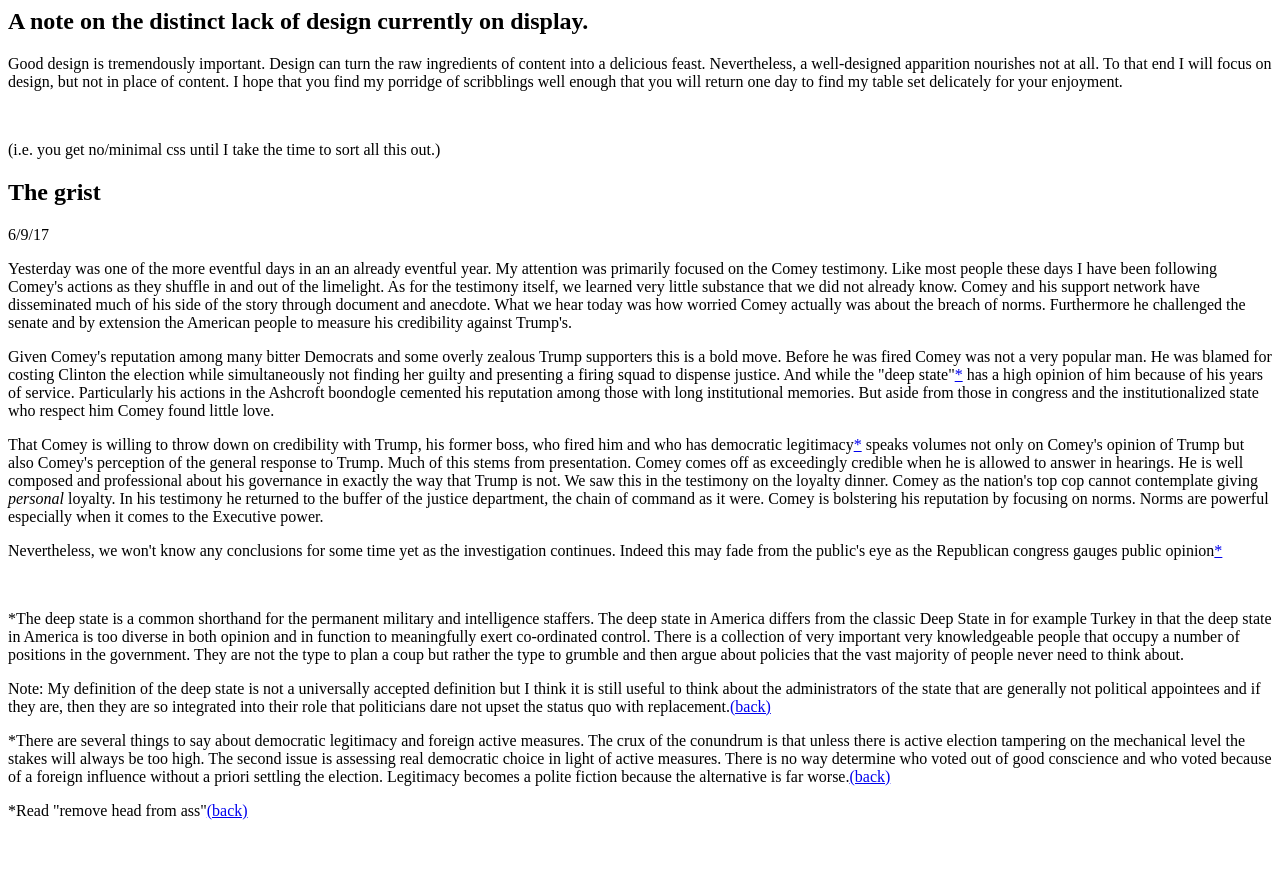
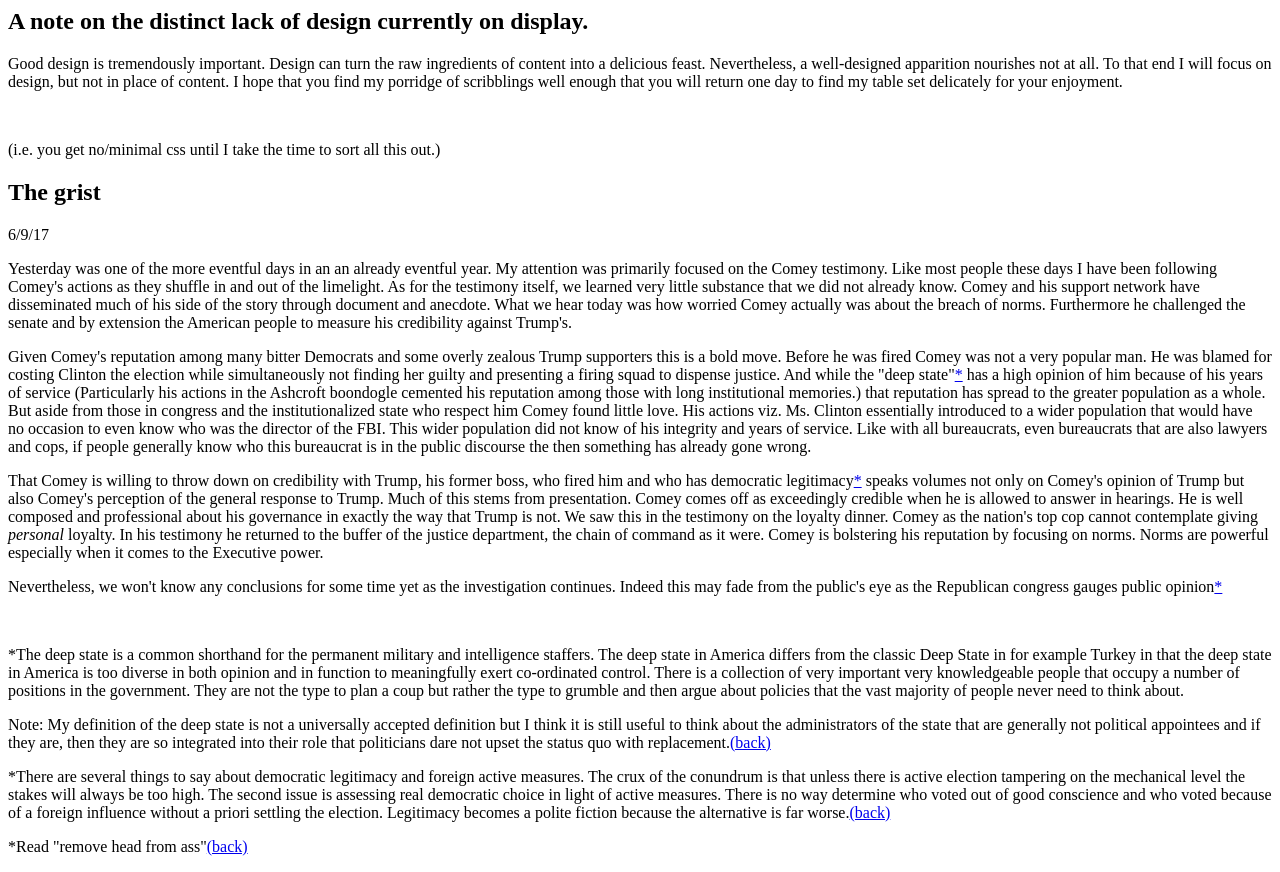
Before and after one commit to levitt-carl/levitt-carl.github.io, a plain HTML site: page index.html in a window 1280 px wide. Before the commit the page ends 836 px from the top, so only its background shows below. Drawn offline with Linux system fonts and the light colour scheme.

Commit message:
Add files via upload

```diff
--- a/index.html
+++ b/index.html
@@ -13,7 +13,7 @@
 <h2>The grist</h2>
 <p>6/9/17</p>
 <p>Yesterday was one of the more eventful days in an an already eventful year. My attention was primarily focused on the Comey testimony. Like most people these days I have been following Comey's actions as they shuffle in and out of the limelight. As for the testimony itself, we learned very little substance that we did not already know. Comey and his support network have disseminated much of his side of the story through document and anecdote. What we hear today was how worried Comey actually was about the breach of norms. Furthermore he challenged the senate and by extension the American people to measure his credibility against Trump's.</p>
-<p>Given Comey's reputation among many bitter Democrats and some overly zealous Trump supporters this is a bold move. Before he was fired Comey was not a very popular man. He was blamed for costing Clinton the election while simultaneously not finding her guilty and presenting a firing squad to dispense justice. And while the "deep state"<a href=#deepstate id="linkback1">*</a> has a high opinion of him because of his years of service. Particularly his actions in the Ashcroft boondogle cemented his reputation among those with long institutional memories. But aside from those in congress and the institutionalized state who respect him Comey found little love.</p>
+<p>Given Comey's reputation among many bitter Democrats and some overly zealous Trump supporters this is a bold move. Before he was fired Comey was not a very popular man. He was blamed for costing Clinton the election while simultaneously not finding her guilty and presenting a firing squad to dispense justice. And while the "deep state"<a href=#deepstate id="linkback1">*</a> has a high opinion of him because of his years of service (Particularly his actions in the Ashcroft boondogle cemented his reputation among those with long institutional memories.) that reputation has spread to the greater population as a whole. But aside from those in congress and the institutionalized state who respect him Comey found little love. His actions viz. Ms. Clinton essentially introduced to a wider population that would have no occasion to even know who was the director of the FBI. This wider population did not know of his integrity and years of service. Like with all bureaucrats, even bureaucrats that are also lawyers and cops, if people generally know who this bureaucrat is in the public discourse the then something has already gone wrong.</p>
 <p>That Comey is willing to throw down on credibility with Trump, his former boss, who fired him and who has democratic legitimacy<a href=#active id="linkback2">*</a> speaks volumes not only on Comey's opinion of Trump but also Comey's perception of the general response to Trump. Much of this stems from presentation. Comey comes off as exceedingly credible when he is allowed to answer in hearings. He is well composed and professional about his governance in exactly the way that Trump is not. We saw this in the testimony on the loyalty dinner. Comey as the nation's top cop cannot contemplate giving <i>personal</i> loyalty. In his testimony he returned to the buffer of the justice department, the chain of command as it were. Comey is bolstering his reputation by focusing on norms. Norms are powerful especially when it comes to the Executive power.</p>
 
 <p>Nevertheless, we won't know any conclusions for some time yet as the investigation continues. Indeed this may fade from the public's eye as the Republican congress gauges public opinion<a href=#ass id="linkback3">*</a></p>
```
